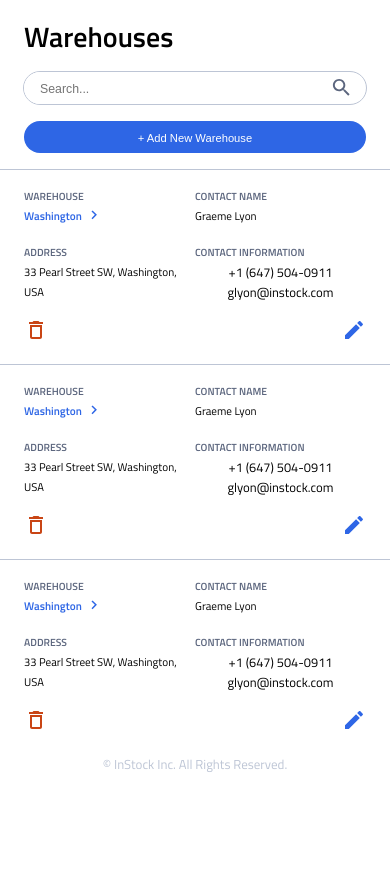
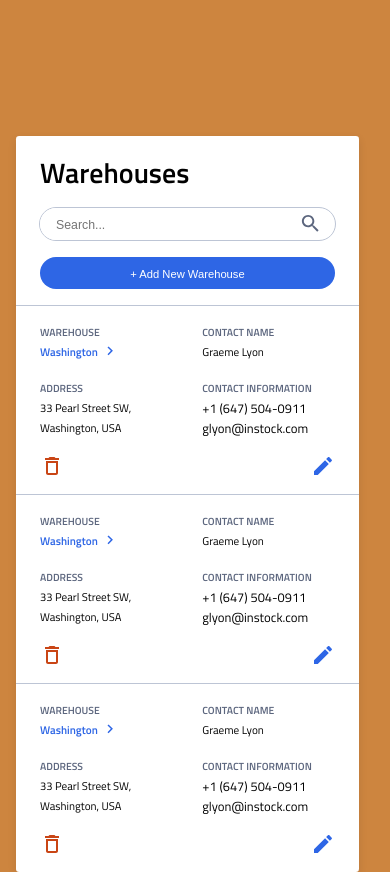
Before and after one commit to Muudy12/golden-lions-InStock, a React (Vite) app: page /warehouses in a window 390 px wide. Before the commit the page ends 844 px from the top, so only its background shows below. Built offline with nearby package versions, Linux system fonts and the light colour scheme; a web font is replaced by a local one.

Commit message:
Responsive styles have been corrected until further notice

```diff
--- a/src/App.scss
+++ b/src/App.scss
@@ -1 +1,9 @@
 @import "./styles/global.scss";
+
+html,
+body {
+  margin: 0;
+  padding: 0;
+
+  background-color: peru;
+}
--- a/src/pages/Warehouses/Warehouses.scss
+++ b/src/pages/Warehouses/Warehouses.scss
@@ -1,15 +1,47 @@
 @import "../../styles/global.scss";
-
-html,
-body {
-  margin: 0;
-  padding: 0;
-}
 
 .warehouses {
   display: flex;
   flex-direction: column;
   align-items: center;
+  background-color: $primary-white-color;
+  width: 21.438rem;
+  border-radius: 0.2rem;
+  box-shadow: 0 0.2rem 0.5rem 0 rgba($primary-text-color, 0.1);
+  position: relative;
+  left: 1rem;
+  top: 8.5rem;
+
+  @include tablet {
+    width: 44rem;
+    left: 2rem;
+    top: 5.75rem;
+
+    & div {
+      & h3 {
+        &:last-of-type {
+          max-width: 5rem !important;
+        }
+      }
+    }
+  }
+
+  @include desktop {
+    width: 63.75rem;
+    left: 8.125rem;
+
+    & div {
+      gap: 1rem;
+
+      & h3 {
+        min-width: fit-content;
+
+        &:nth-of-type(2) {
+          padding-right: 2rem;
+        }
+      }
+    }
+  }
 
   &__title {
     display: flex;
@@ -155,6 +187,7 @@ body {
       padding: 0.5rem 1.5rem;
       box-sizing: border-box;
       width: 100%;
+      justify-content: space-between;
 
       @include tablet {
         padding: 1rem 2rem;
@@ -164,8 +197,17 @@ body {
         }
       }
 
+      &.warehouse {
+        @include tablet {
+          &:nth-of-type(2) {
+            padding-top: 0.5rem;
+            padding-bottom: 0.5rem;
+          }
+        }
+      }
+
       & h3 {
-        width: 50%;
+        width: 45%;
         position: relative;
         font-size: 0.7rem;
         margin: 0.5rem 0;
@@ -243,10 +285,10 @@ body {
           flex-direction: column;
           font-size: 0.8rem;
           order: 3;
+          align-items: start;
 
           @include tablet {
             order: 0;
-            align-items: start;
           }
         }
 
@@ -255,6 +297,11 @@ body {
 
           @include tablet {
             order: 0;
+            padding-right: 0;
+          }
+
+          & svg {
+            display: flex;
           }
         }
       }
```
